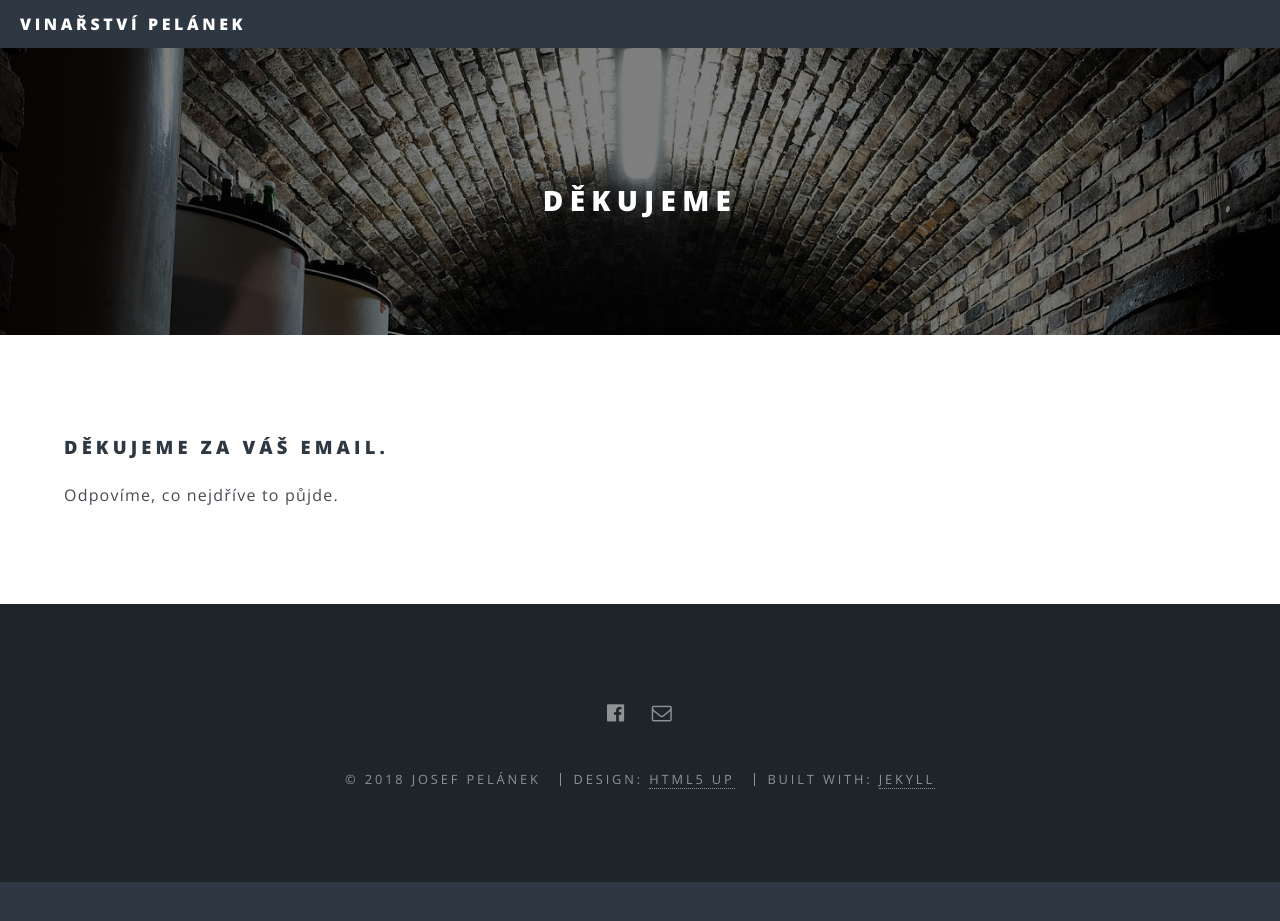
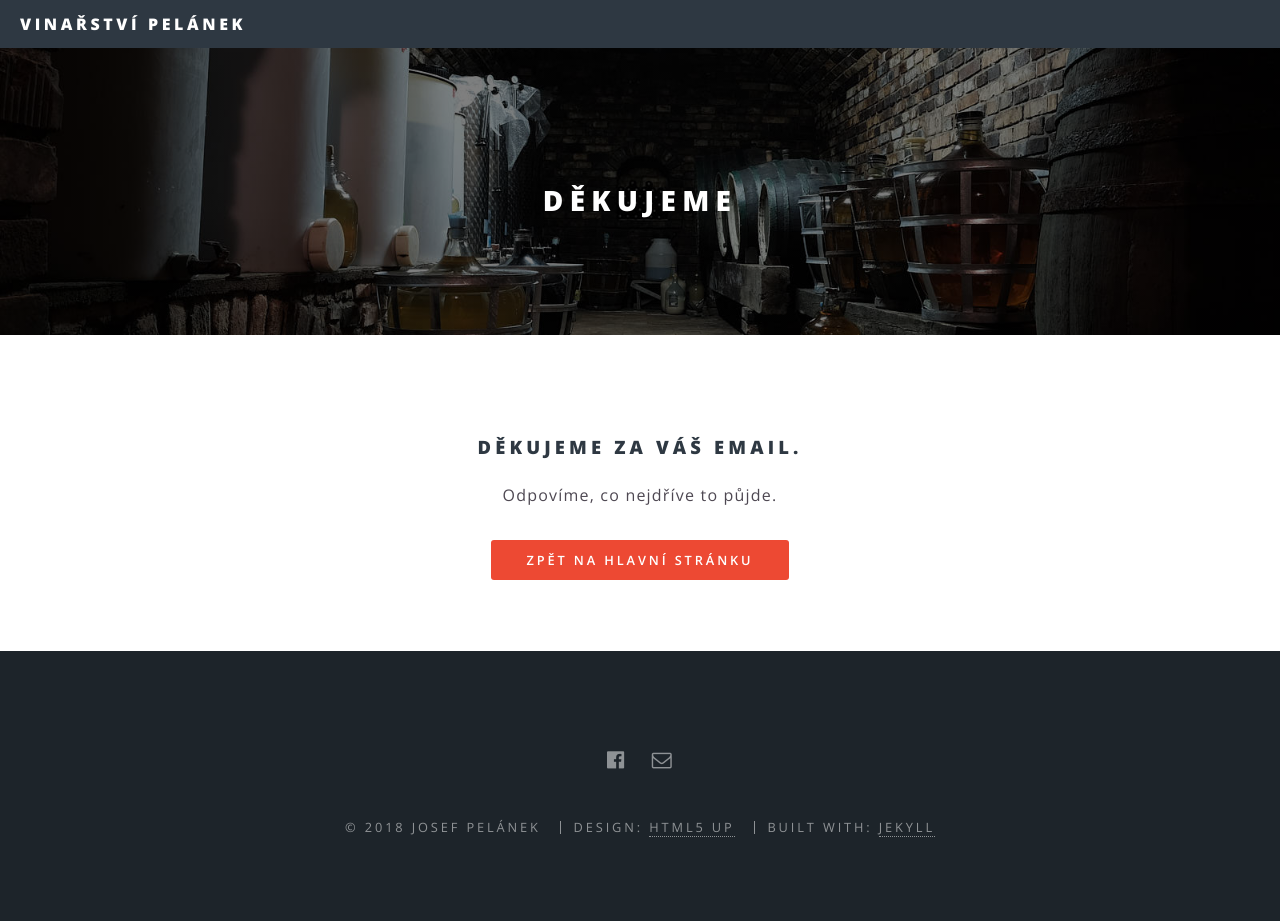
Before and after one commit to luk355/vinarstvi-pelanek, a Jekyll site: the page built from diky.html, in a window 1280 px wide and 930 px high. Shown: the top 921 px of the window. Built offline with Jekyll 4.4.1, drawn with Linux system fonts in a browser that asks for light colours.

Commit message:
thanks page

```diff
--- a/diky.html
+++ b/diky.html
@@ -2,5 +2,10 @@
 layout: page
 title: Děkujeme
 ---
+
+<div class="align-center">
 	<h3>Děkujeme za Váš email.</h3>
 	<p>Odpovíme, co nejdříve to půjde.</p>
+
+	<a href="index.html" class="button special">Zpět na hlavní stránku</a>
+</div>
```
